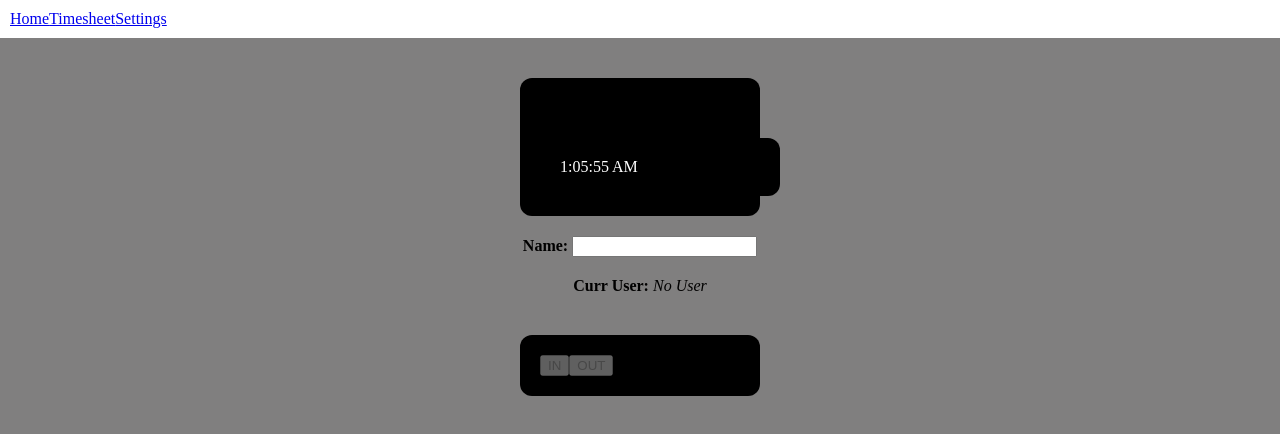
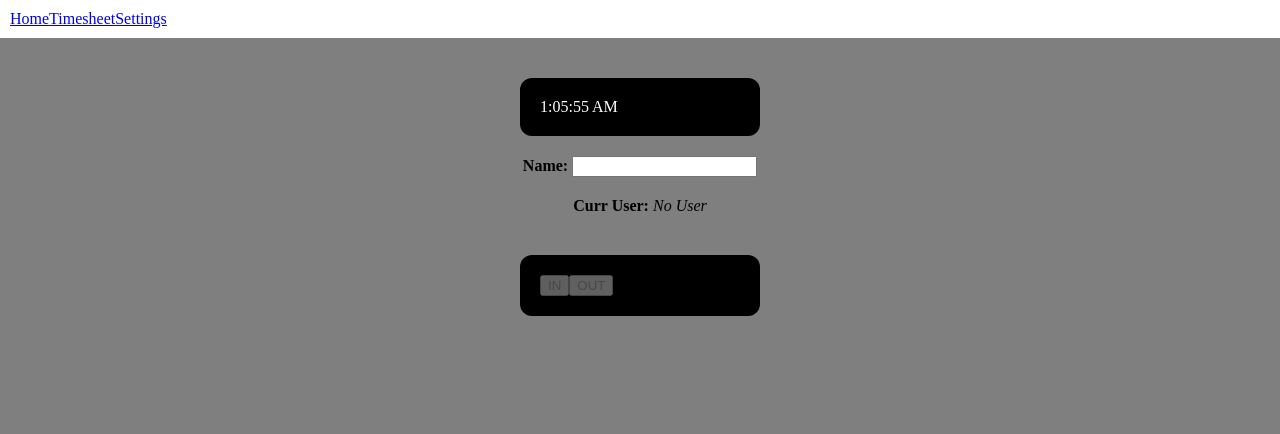
Before and after one commit to jackm149/react-personal, a React (Vite) app: page / in a window 1280 px wide. Shown: the top 434 px of the page. Built offline with nearby package versions, Linux system fonts and the light colour scheme.

Commit message:
fixing random thing with clock

```diff
--- a/src/components/timeComponent.tsx
+++ b/src/components/timeComponent.tsx
@@ -11,5 +11,6 @@ export default function Clock() {
         return () => clearInterval(interval);
     }, []);
 
-    return <div className="clock">{time.toLocaleTimeString()}</div>;
+    // no css className here, it is where the component is actually called
+    return <div>{time.toLocaleTimeString()}</div>;
 }
```
